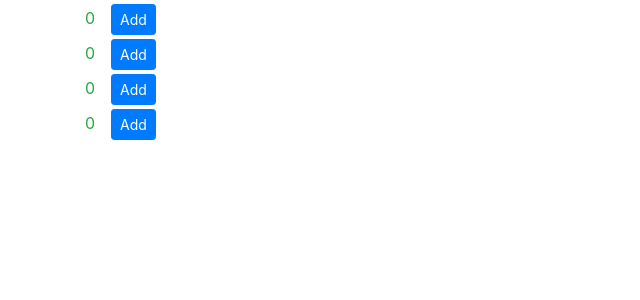
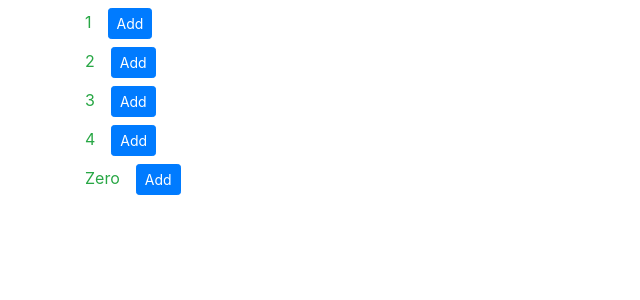
Before and after one commit to SASnigdho/react-with-bootstrap, a React (Create React App) app: page / in a window 1280 px wide. Shown: the top 300 px of the page, without its empty margins (0-640 px from the left). Built offline with nearby package versions, Linux system fonts and the light colour scheme.

Commit message:
If counter value is 0 then show text zero.

```diff
--- a/src/components/counter.jsx
+++ b/src/components/counter.jsx
@@ -2,17 +2,19 @@ import React, { Component } from "react";
 
 class Counter extends Component {
   state = {
-    count: 0,
+    value: this.props.value,
   };
 
   increment = () => {
-    this.setState({ count: this.state.count + 1 });
+    this.setState({ value: this.state.value + 1 });
   };
 
   render() {
     return (
-      <div className="mt-1">
-        <span className="text-success pr-3">{this.state.count}</span>
+      <div className="mt-2">
+        <span className="text-success pr-3">
+          {this.state.value === 0 ? "Zero" : this.state.value}
+        </span>
 
         <button
           onClick={this.increment}
--- a/src/components/counters.jsx
+++ b/src/components/counters.jsx
@@ -2,14 +2,21 @@ import React, { Component } from "react";
 import Counter from "./counter";
 
 class Counters extends Component {
-  state = {};
+  state = {
+    counters: [
+      { id: 1, value: 1 },
+      { id: 2, value: 2 },
+      { id: 3, value: 3 },
+      { id: 4, value: 4 },
+      { id: 5, value: 0 },
+    ],
+  };
   render() {
     return (
       <div>
-        <Counter />
-        <Counter />
-        <Counter />
-        <Counter />
+        {this.state.counters.map((count) => (
+          <Counter key={count.id} value={count.value} />
+        ))}
       </div>
     );
   }
```
